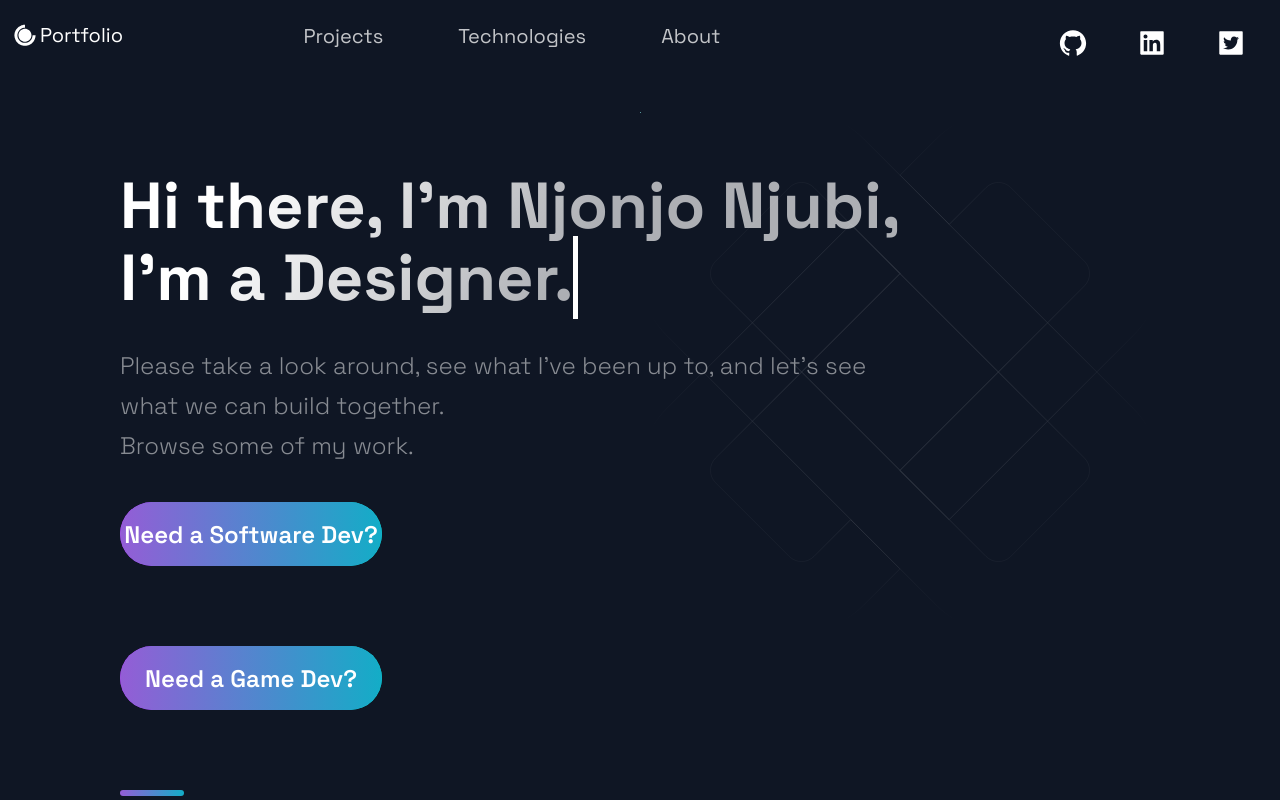
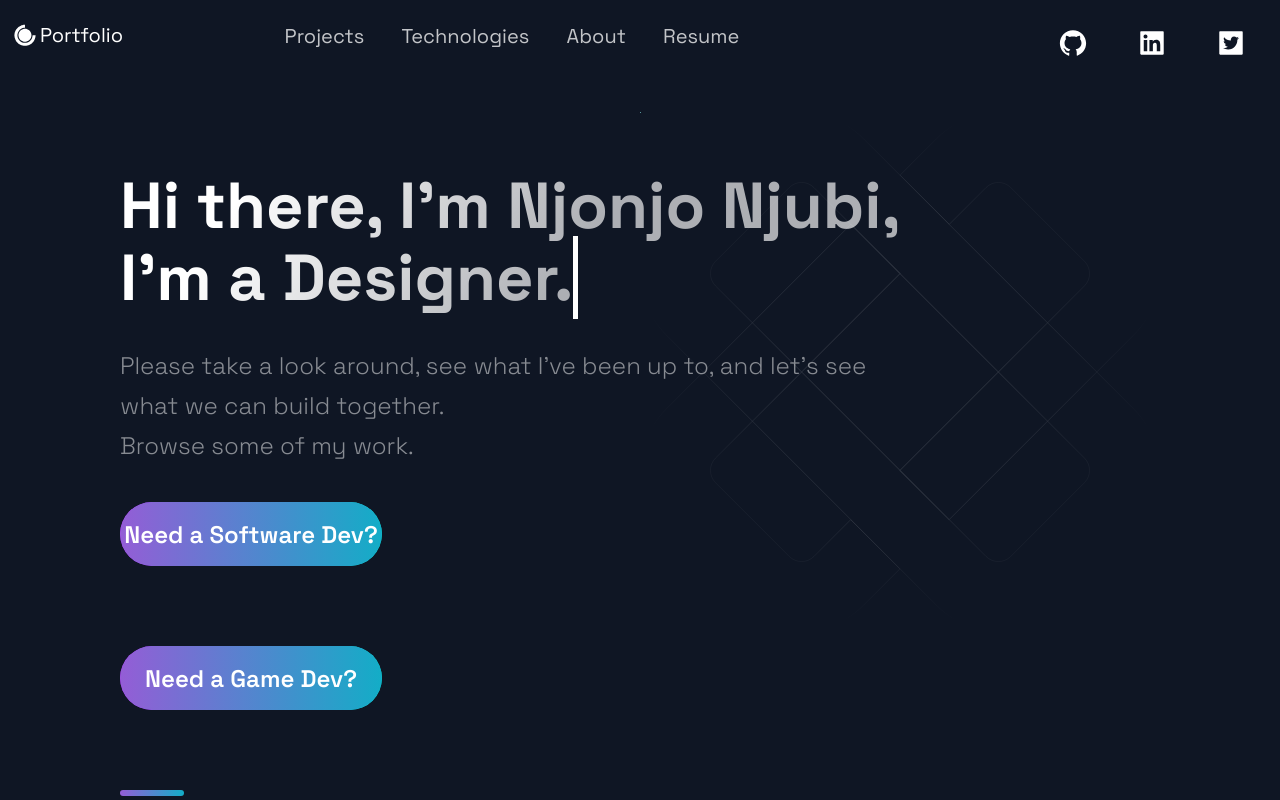
Before and after one commit to Juubey/njonjo_portfolio, a Next.js app: page / in a window 1280 px wide. Shown: the top 800 px of the page. Built offline with nearby package versions, Linux system fonts and the light colour scheme.

Commit message:
Added Resume Links, Modified: footer and header

```diff
--- a/src/components/Contact/Contact.js
+++ b/src/components/Contact/Contact.js
@@ -18,8 +18,8 @@ return (
 
         <iframe
         class="scribd_iframe_embed"
-        title="Albert Njubi CV MA"
-        src="https://www.scribd.com/embeds/567590312/content?start_page=1&view_mode=scroll&access_key=key-Y6x2Cd4WR5BDqdjbIgTK"
+        title="Albert Njubi Resume"
+        src="https://drive.google.com/file/d/1RB4cUJ6JR5l0HsAMWKoH5ZBfFicf3R-D/preview"
         tabindex="0"
         data-auto-height="true"
         data-aspect-ratio="0.7729220222793488"
--- a/src/components/Footer/Footer.js
+++ b/src/components/Footer/Footer.js
@@ -20,7 +20,7 @@ const Footer = () => {
       </LinkList>
       <SocialIconsContainer>
         <CompanyContainer>
-          <Slogan>★ Making Software and Having Fun! ★ <ExternalLinks href="https://github.com/Juubey/njonjo_portfolio">View Source</ExternalLinks></Slogan>
+          <Slogan>★ Made personally with love and <a href="https://www.netlify.com/">Netlify</a> ★ <LinkItem href="https://github.com/Juubey/njonjo_portfolio">View Source</LinkItem></Slogan>
         </CompanyContainer>
         <SocialContainer>
           <SocialIcons href="https://github.com/Juubey">
--- a/src/components/Header/Header.js
+++ b/src/components/Header/Header.js
@@ -30,6 +30,11 @@ const Header = () =>  (
           <NavLink>About</NavLink>
         </Link>
       </li>
+      <li>
+        <a href="https://juubey.github.io/Juubey/">
+          <NavLink>Resume</NavLink>
+        </a>
+      </li>
     </Div2>
     <Div3>
       <SocialIcons href="https://github.com/Juubey">
```
